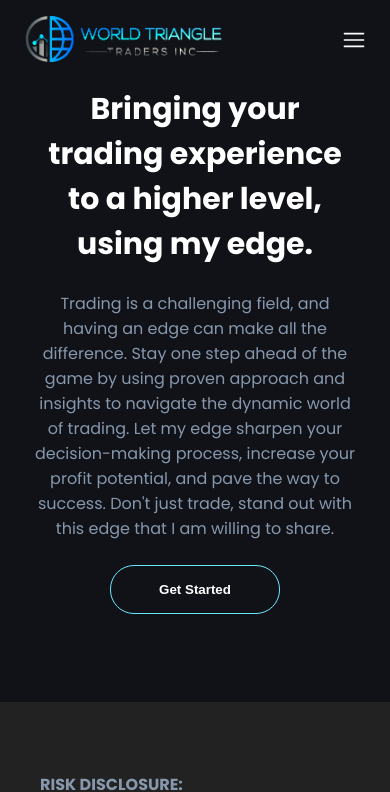
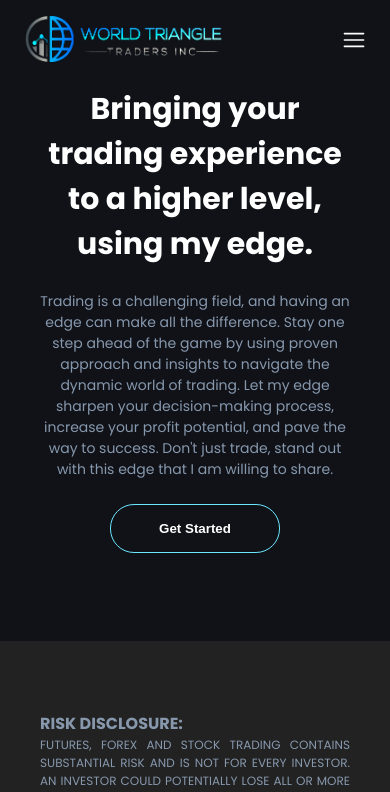
Before and after one commit to MuhammadHamzaSiddiqui1662/WTT, a React (Create React App) app: page / in a window 390 px wide. Shown: the top 792 px of the page. Built offline with nearby package versions, Linux system fonts and the light colour scheme.

Commit message:
feat: home page mobile responsive

```diff
--- a/src/pages/Home/Home.module.scss
+++ b/src/pages/Home/Home.module.scss
@@ -31,6 +31,10 @@
     font-size: 30px;
     width: 100%;
   }
+
+  .description {
+    font-size: 14px;
+  }
 }
 
 @media only screen and (max-width: 768px) {
@@ -43,7 +47,4 @@
   .rightSide {
     padding: 8px 10px;
   }
-  .heading {
-    font-size: 30px;
-  }
 }
```
